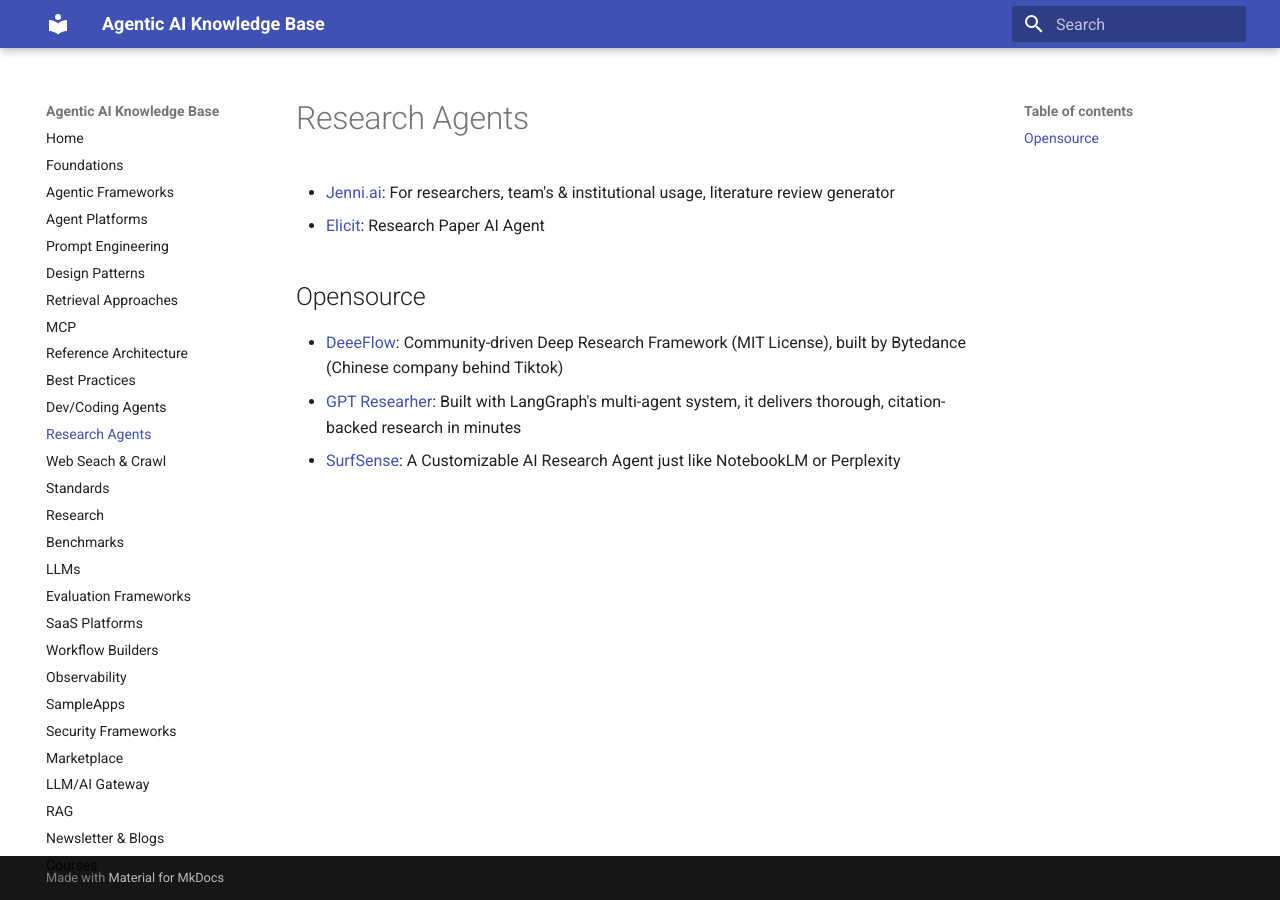
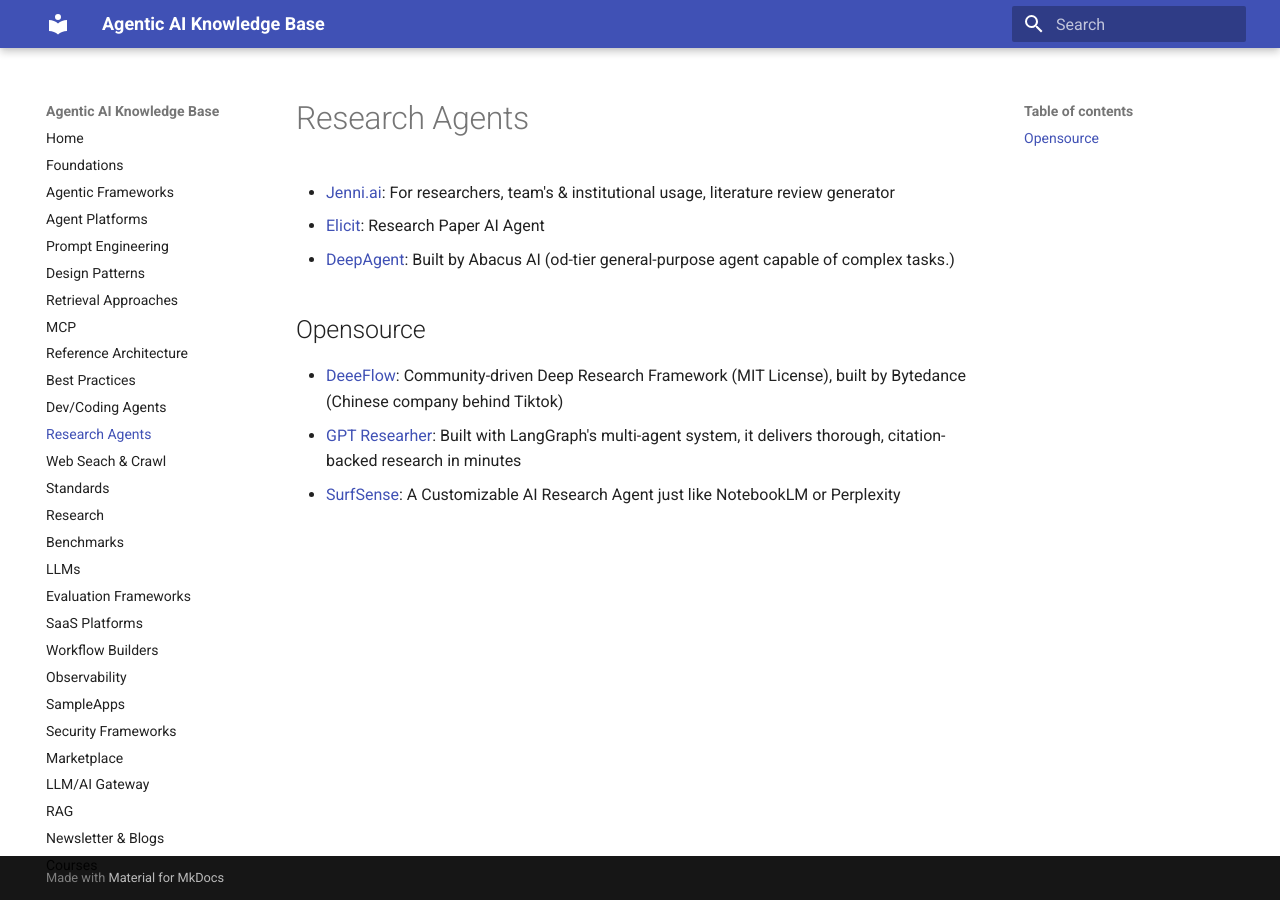
Before and after one commit to ankurkumarz/agentic-ai-knowledge-base, an MkDocs documentation site: the page built from docs/ResearchAgents/Readme.md, in a window 1280 px wide. Built offline with MkDocs 1.6.1 and Material for MkDocs 9.7.7, drawn with Linux system fonts in a browser that asks for light colours.

Commit message:
Update Readme.md DeepAgent

```diff
--- a/docs/ResearchAgents/Readme.md
+++ b/docs/ResearchAgents/Readme.md
@@ -2,7 +2,7 @@
 
 - [Jenni.ai](https://jenni.ai/): For researchers, team's & institutional usage, literature review generator
 - [Elicit](https://elicit.com/): Research Paper AI Agent
-
+- [DeepAgent](https://deepagent.abacus.ai/): Built by Abacus AI (od-tier general-purpose agent capable of complex tasks.)
 
 ## Opensource
 
```
